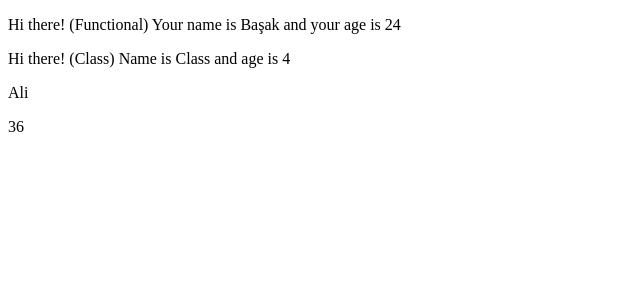
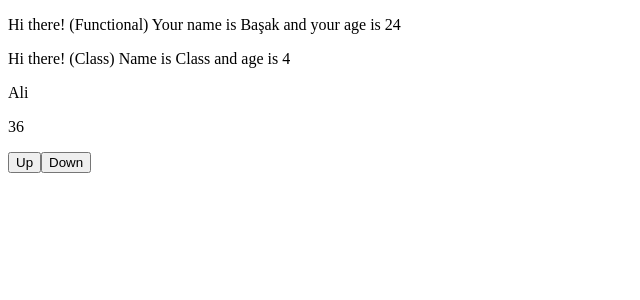
Before and after one commit to acarbasak4/first-react-app, a React (Create React App) app in the folder myapp/: page / in a window 1280 px wide. Shown: the top 300 px of the page, without its empty margins (0-640 px from the left). Built offline with nearby package versions, Linux system fonts and the light colour scheme.

Commit message:
setState

```diff
--- a/myapp/src/App.js
+++ b/myapp/src/App.js
@@ -29,6 +29,18 @@ constructor(props){
     }
 
 }
+ageDown = () =>{
+  this.setState((previousState =>({
+    age: previousState.age - 1
+  })));
+
+}
+ageUp = () =>{
+  this.setState((previousState =>({
+    age: previousState.age + 1
+  })));
+
+}
 
   render(){
     return(
@@ -38,6 +50,8 @@ constructor(props){
       </p>
       <p> {this.state.name}</p>
       <p>{this.state.age} </p>
+      <button onClick={this.ageUp}>Up</button>
+      <button onClick={this.ageDown}>Down</button>
       </div>
     );
   }
```
Also changed, not shown: 1 other file (tests, documents, lock files or other folders).
